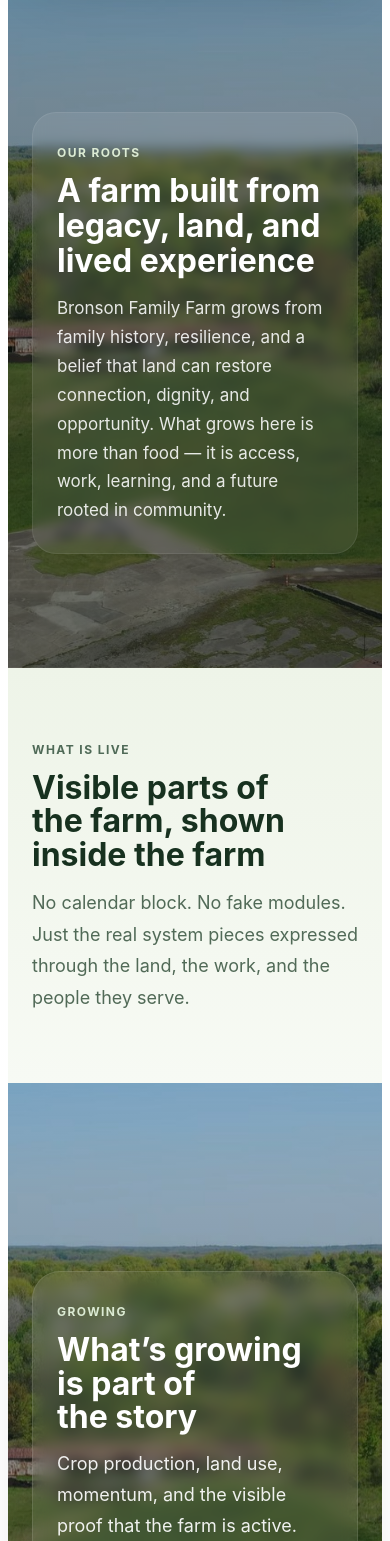
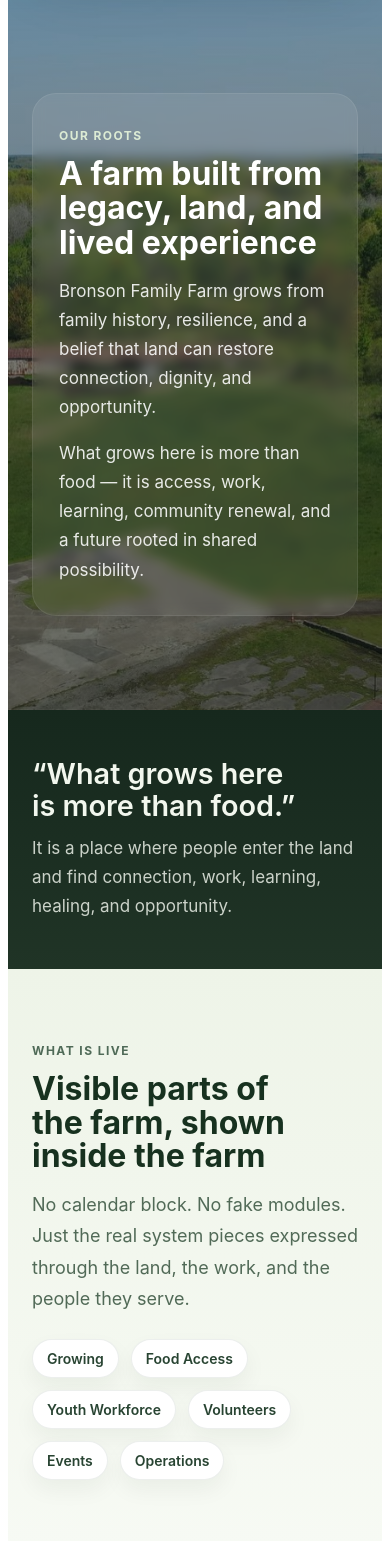
Before and after one commit to cburgessemail-gif/Farm, a React (Vite) app: page / in a window 390 px wide. Shown: the part 1007-2548 px from the top of the page. Built offline with nearby package versions, Linux system fonts and the light colour scheme.

Commit message:
Refactor roles and improve text clarity
Updated roles definition and adjusted text content for clarity and style.

```diff
--- a/src/App.tsx
+++ b/src/App.tsx
@@ -10,6 +10,8 @@ const IMAGES = {
   market: "/GrowArea.jpg",
   youth: "/GrowArea2.jpg",
   events: "/GrowArea.jpg",
+  community: "/GrowArea2.jpg",
+  future: "/GrowArea.jpg",
   guest: "/GrowArea2.jpg",
   customer: "/GrowArea.jpg",
   grower: "/GrowArea2.jpg",
@@ -17,11 +19,7 @@ const IMAGES = {
   supervisor: "/GrowArea2.jpg",
 };
 
-const roles: {
-  id: Role;
-  label: string;
-  subtitle: string;
-}[] = [
+const roles: { id: Role; label: string; subtitle: string }[] = [
   { id: "guest", label: "Guest", subtitle: "Explore the farm" },
   { id: "customer", label: "Customer", subtitle: "Find food and shop" },
   { id: "grower", label: "Grower", subtitle: "See crops and workflow" },
@@ -244,9 +242,23 @@ export default function App() {
           </h2>
           <p style={styles.historyText}>
             Bronson Family Farm grows from family history, resilience, and a belief
-            that land can restore connection, dignity, and opportunity. What grows
-            here is more than food — it is access, work, learning, and a future rooted
-            in community.
+            that land can restore connection, dignity, and opportunity.
+          </p>
+          <p style={styles.historyText}>
+            What grows here is more than food — it is access, work, learning,
+            community renewal, and a future rooted in shared possibility.
+          </p>
+        </div>
+      </section>
+
+      <section style={styles.quoteBand}>
+        <div style={styles.quoteBandInner}>
+          <p style={styles.quoteText}>
+            “What grows here is more than food.”
+          </p>
+          <p style={styles.quoteSubtext}>
+            It is a place where people enter the land and find connection, work,
+            learning, healing, and opportunity.
           </p>
         </div>
       </section>
@@ -259,6 +271,16 @@ export default function App() {
             No calendar block. No fake modules. Just the real system pieces expressed
             through the land, the work, and the people they serve.
           </p>
+
+          <div style={styles.liveChips}>
+            {["Growing", "Food Access", "Youth Workforce", "Volunteers", "Events", "Operations"].map(
+              (item) => (
+                <span key={item} style={styles.liveChip}>
+                  {item}
+                </span>
+              )
+            )}
+          </div>
         </div>
       </section>
 
@@ -317,6 +339,65 @@ export default function App() {
           setView("role");
         }}
       />
+
+      <section
+        style={{
+          ...styles.communitySection,
+          backgroundImage: `linear-gradient(rgba(11,20,14,0.22), rgba(11,20,14,0.58)), url(${IMAGES.community})`,
+          backgroundPosition: "center 44%",
+        }}
+      >
+        <div style={styles.communityInner}>
+          <div style={styles.kicker}>Why it matters</div>
+          <h2 style={styles.communityTitle}>
+            The farm connects food, family, workforce, and community renewal
+          </h2>
+          <p style={styles.communityText}>
+            This ecosystem is meant to serve more than one purpose. It creates
+            visibility for growing, strengthens access to fresh food, makes room
+            for learning and work, and gives partners and community members a place
+            to belong.
+          </p>
+
+          <div style={styles.communityGrid}>
+            <SoftPanel
+              title="Food"
+              text="Fresh produce, visible growing, and access that feels connected to place."
+            />
+            <SoftPanel
+              title="Work"
+              text="Youth and adults gain real experience through structure, participation, and responsibility."
+            />
+            <SoftPanel
+              title="Community"
+              text="Events, volunteers, partners, and visitors become part of one connected environment."
+            />
+          </div>
+        </div>
+      </section>
+
+      <section
+        style={{
+          ...styles.futureSection,
+          backgroundImage: `linear-gradient(rgba(12,20,14,0.24), rgba(12,20,14,0.54)), url(${IMAGES.future})`,
+          backgroundPosition: "center 66%",
+        }}
+      >
+        <div style={styles.futureContent}>
+          <div style={styles.kicker}>What comes next</div>
+          <h2 style={styles.futureTitle}>
+            Enter the living system through the path that belongs to you
+          </h2>
+          <p style={styles.futureText}>
+            After the farm, the roots, the live movement, and the community are made
+            visible, each person can step into the part of the ecosystem that fits
+            their role.
+          </p>
+          <button style={styles.primaryBtn} onClick={() => setView("role")}>
+            Enter by role
+          </button>
+        </div>
+      </section>
 
       <section style={styles.rolesEntrySection}>
         <div style={styles.rolesEntryInner}>
@@ -455,6 +536,15 @@ function ImmersiveSection({
         </div>
       </div>
     </section>
+  );
+}
+
+function SoftPanel({ title, text }: { title: string; text: string }) {
+  return (
+    <div style={styles.softPanel}>
+      <div style={styles.softPanelTitle}>{title}</div>
+      <div style={styles.softPanelText}>{text}</div>
+    </div>
   );
 }
 
@@ -621,7 +711,7 @@ const styles: Record<string, React.CSSProperties> = {
   },
 
   historySection: {
-    minHeight: "65vh",
+    minHeight: "70vh",
     display: "flex",
     alignItems: "center",
     backgroundSize: "cover",
@@ -630,12 +720,12 @@ const styles: Record<string, React.CSSProperties> = {
   },
 
   historyContent: {
-    maxWidth: 720,
+    maxWidth: 760,
     background: "rgba(250,255,248,0.08)",
     backdropFilter: "blur(6px)",
     border: "1px solid rgba(255,255,255,0.08)",
     borderRadius: 24,
-    padding: "28px 24px",
+    padding: "30px 26px",
   },
 
   historyTitle: {
@@ -651,8 +741,36 @@ const styles: Record<string, React.CSSProperties> = {
     marginTop: 16,
     marginBottom: 0,
     fontSize: 17,
+    lineHeight: 1.72,
+    color: "rgba(255,255,255,0.88)",
+  },
+
+  quoteBand: {
+    background: "linear-gradient(180deg, #16281d 0%, #203426 100%)",
+    padding: "48px 24px",
+  },
+
+  quoteBandInner: {
+    maxWidth: 940,
+    margin: "0 auto",
+  },
+
+  quoteText: {
+    margin: 0,
+    color: "#f2f7ee",
+    fontSize: "clamp(1.8rem, 4vw, 3rem)",
+    lineHeight: 1.12,
+    fontWeight: 600,
+    textWrap: "balance",
+  },
+
+  quoteSubtext: {
+    marginTop: 12,
+    marginBottom: 0,
+    color: "rgba(242,247,238,0.82)",
+    fontSize: 17,
     lineHeight: 1.7,
-    color: "rgba(255,255,255,0.88)",
+    maxWidth: 760,
   },
 
   introBand: {
@@ -681,6 +799,27 @@ const styles: Record<string, React.CSSProperties> = {
     color: "#516a57",
     fontSize: 18,
     lineHeight: 1.75,
+  },
+
+  liveChips: {
+    display: "flex",
+    flexWrap: "wrap",
+    gap: 12,
+    marginTop: 24,
+  },
+
+  liveChip: {
+    display: "inline-flex",
+    alignItems: "center",
+    justifyContent: "center",
+    borderRadius: 999,
+    background: "#ffffff",
+    border: "1px solid rgba(23,49,31,0.08)",
+    padding: "10px 14px",
+    fontSize: 14,
+    fontWeight: 600,
+    color: "#284432",
+    boxShadow: "0 10px 22px rgba(19,45,28,0.05)",
   },
 
   immersiveSection: {
@@ -721,6 +860,103 @@ const styles: Record<string, React.CSSProperties> = {
     fontSize: 18,
     lineHeight: 1.72,
     color: "rgba(255,255,255,0.92)",
+  },
+
+  communitySection: {
+    minHeight: "92vh",
+    display: "flex",
+    alignItems: "center",
+    backgroundSize: "cover",
+    backgroundRepeat: "no-repeat",
+    padding: "60px 24px",
+  },
+
+  communityInner: {
+    maxWidth: 1080,
+    margin: "0 auto",
+    width: "100%",
+  },
+
+  communityTitle: {
+    margin: 0,
+    color: "#ffffff",
+    fontSize: "clamp(2rem, 4vw, 3.1rem)",
+    lineHeight: 1.06,
+    fontWeight: 700,
+    maxWidth: 760,
+    textWrap: "balance",
+  },
+
+  communityText: {
+    marginTop: 16,
+    maxWidth: 820,
+    color: "rgba(255,255,255,0.90)",
+    fontSize: 18,
+    lineHeight: 1.74,
+  },
+
+  communityGrid: {
+    display: "grid",
+    gridTemplateColumns: "repeat(auto-fit, minmax(230px, 1fr))",
+    gap: 16,
+    marginTop: 28,
+  },
+
+  softPanel: {
+    background: "rgba(250,255,248,0.10)",
+    backdropFilter: "blur(6px)",
+    border: "1px solid rgba(255,255,255,0.10)",
+    borderRadius: 22,
+    padding: "20px 18px",
+  },
+
+  softPanelTitle: {
+    fontSize: 22,
+    fontWeight: 700,
+    color: "#ffffff",
+  },
+
+  softPanelText: {
+    marginTop: 10,
+    fontSize: 15,
+    lineHeight: 1.68,
+    color: "rgba(255,255,255,0.88)",
+  },
+
+  futureSection: {
+    minHeight: "78vh",
+    display: "flex",
+    alignItems: "center",
+    backgroundSize: "cover",
+    backgroundRepeat: "no-repeat",
+    padding: "60px 24px",
+  },
+
+  futureContent: {
+    maxWidth: 760,
+    background: "rgba(250,255,248,0.08)",
+    backdropFilter: "blur(8px)",
+    border: "1px solid rgba(255,255,255,0.10)",
+    borderRadius: 28,
+    padding: "28px 24px",
+  },
+
+  futureTitle: {
+    margin: 0,
+    color: "#ffffff",
+    fontSize: "clamp(2rem, 4vw, 3rem)",
+    lineHeight: 1.08,
+    fontWeight: 700,
+    textWrap: "balance",
+  },
+
+  futureText: {
+    marginTop: 16,
+    marginBottom: 22,
+    color: "rgba(255,255,255,0.90)",
+    fontSize: 18,
+    lineHeight: 1.72,
+    maxWidth: 700,
   },
 
   rolesEntrySection: {
```
